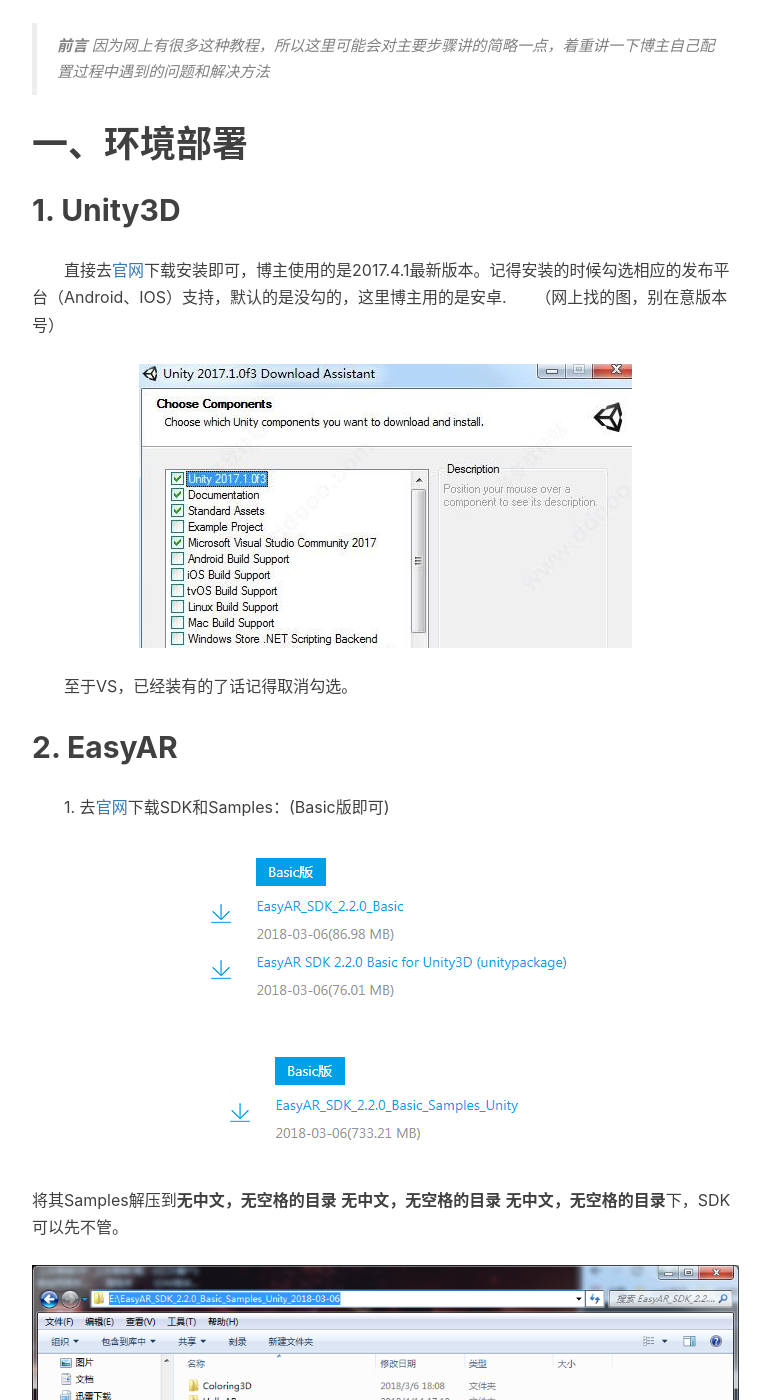
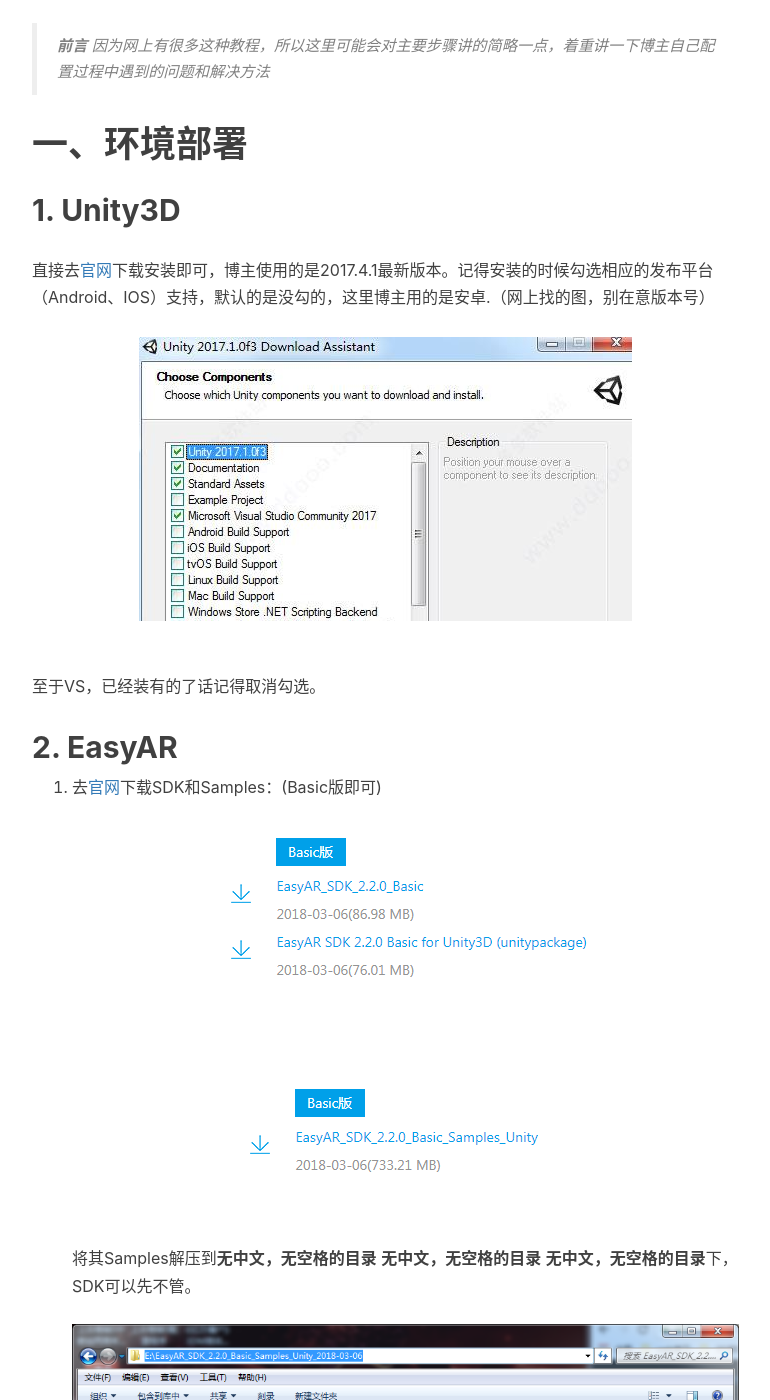
Before and after one commit to dennis-leee/my937889621.github.io, a Jekyll site: the page built from _posts/2018-04-14-LearningEasyAR-1.markdown, in a window 1280 px wide and 1400 px high, scrolled down 600 px. Shown: the whole window, without its empty margins (233-1003 px from the left). Built offline with Jekyll 4.4.1, drawn with Linux system fonts in a browser that asks for light colours; nearby versions of some CDN libraries; comment, search, counter and statistics services are not loaded; some of the changed text lies outside the part shown.

```diff
--- a/_posts/2018-04-14-LearningEasyAR-1.markdown
+++ b/_posts/2018-04-14-LearningEasyAR-1.markdown
@@ -16,20 +16,19 @@ tags:
 
 # 一、环境部署
 ## 1. Unity3D
-　　直接去[官网](https://unity3d.com/cn)下载安装即可，博主使用的是2017.4.1最新版本。记得安装的时候勾选相应的发布平台（Android、IOS）支持，默认的是没勾的，这里博主用的是安卓.
-　　（网上找的图，别在意版本号）
+直接去[官网](https://unity3d.com/cn)下载安装即可，博主使用的是2017.4.1最新版本。记得安装的时候勾选相应的发布平台（Android、IOS）支持，默认的是没勾的，这里博主用的是安卓.（网上找的图，别在意版本号）
 ![installUnity](\img\in-post\Unity3DXEasyAR\Unity安装.png)
-　　至于VS，已经装有的了话记得取消勾选。
+至于VS，已经装有的了话记得取消勾选。
 
 ## 2. EasyAR
-　　1. 去[官网](https://www.easyar.cn/view/download.html)下载SDK和Samples：(Basic版即可)
+1. 去[官网](https://www.easyar.cn/view/download.html)下载SDK和Samples：(Basic版即可)
 ![EasyARSDK](\img\in-post\Unity3DXEasyAR\EasyARSDK.png)
 ![EasyARSamples](\img\in-post\Unity3DXEasyAR\EasyARSamples.png)
-    将其Samples解压到**无中文，无空格的目录** **无中文，无空格的目录** **无中文，无空格的目录**下，SDK可以先不管。
+将其Samples解压到**无中文，无空格的目录** **无中文，无空格的目录** **无中文，无空格的目录**下，SDK可以先不管。
 ![unzipSamples](\img\in-post\Unity3DXEasyAR\unzipSamples.png)
-　2. 申请Key
-　　注册账号就不多说了，登录后进入
- 个人界面→SDK授权管理→添加SDK license key
+
+2. 申请Key
+注册账号就不多说了，登录后进入个人界面 → SDK授权管理 → 添加SDK license key
 ![addKey](\img\in-post\Unity3DXEasyAR\addKey.png)
 ![addKey1](\img\in-post\Unity3DXEasyAR\addKey1.png)
 应用名称随便填，Bundle ID（IOS）和PackageName（Android）在发布应用时会用到，按照如下格式填写：
```
